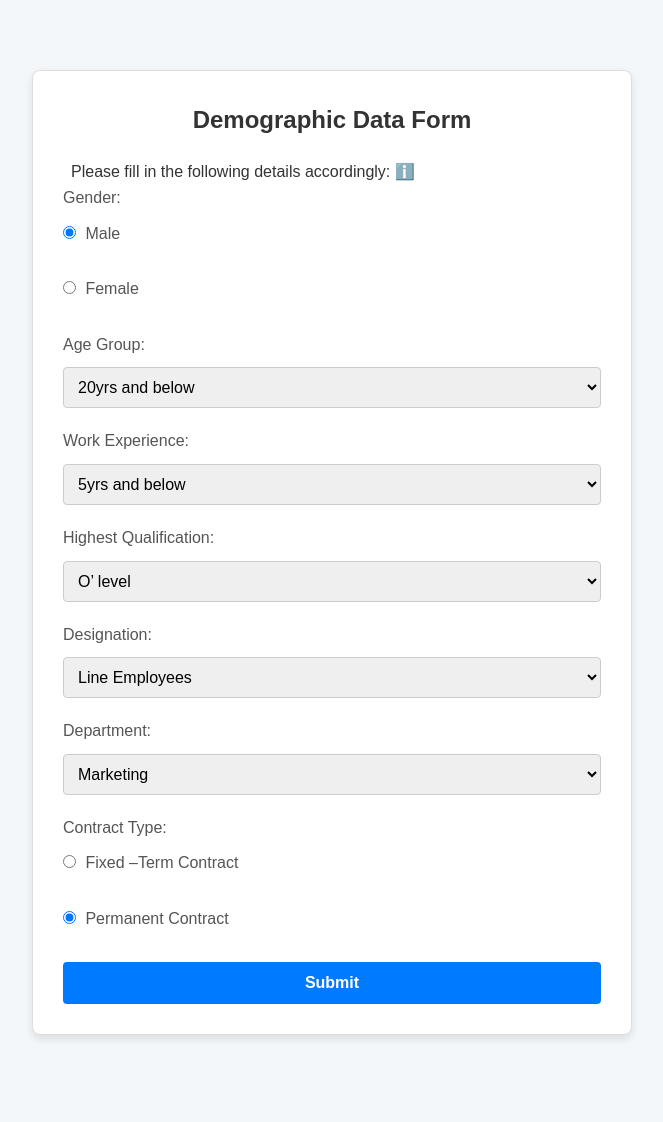
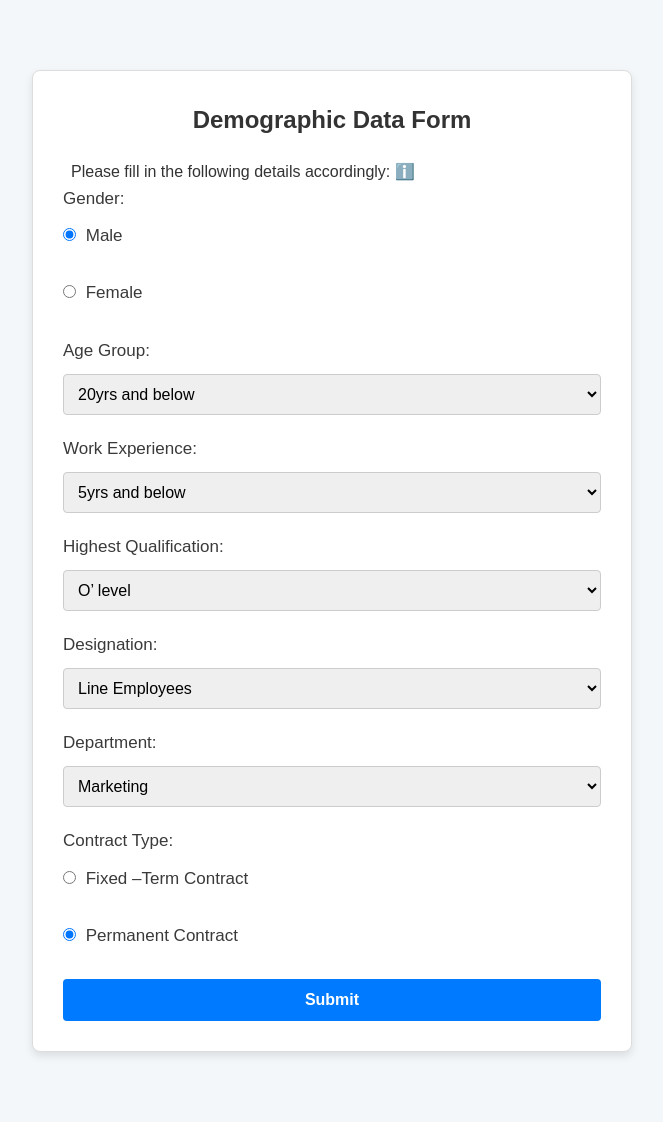
Before and after one commit to godfrey-tankan/reviews, a Django app: page /start/ in a window 1280 px wide. Shown: the whole page, without its empty margins (308-971 px from the left). Before the commit the page ends 1039 px from the top, so only its background shows below. Run offline with Django 5.2, Linux system fonts and the light colour scheme; a user stored in the database is signed in.

Commit message:
Refactor CSS to update label styles and add font size to form labels

```diff
--- a/static/css/form_styles.css
+++ b/static/css/form_styles.css
@@ -34,7 +34,8 @@ form h2 {
 /* Label Styles */
 form label {
     font-weight: 500;
-    color: #555;
+    color: #3b3a3a;
+    font-size: 17px;
     margin-bottom: 10px;
     display: inline-block;
 }
--- a/templates/job_satisfaction.html
+++ b/templates/job_satisfaction.html
@@ -13,8 +13,8 @@
         <h1>Job Satisfaction Survey</h1>  <!-- Add a title for clarity -->
         <br/>
         <p class="info-icon">Please rate your satisfaction level for the following questions:
+                <span clas='icon-icon' >ℹ️</span>
 
-            <span clas='icon-icon' >ℹ️</span>
             </p>
         <div class="tooltip">
             Your responses will remain anonymous and confidential.<br>
@@ -26,7 +26,7 @@
         {% csrf_token %}
         {% for field in form %}
             <div>
-                <h4>{{ field.label }}</h4>
+                <h2>{{ forloop.counter }}. {{ field.label }}</h2>
                 {{ field }}  <!-- This will render the field (radio buttons) -->
             </div>
         {% empty %}
```
